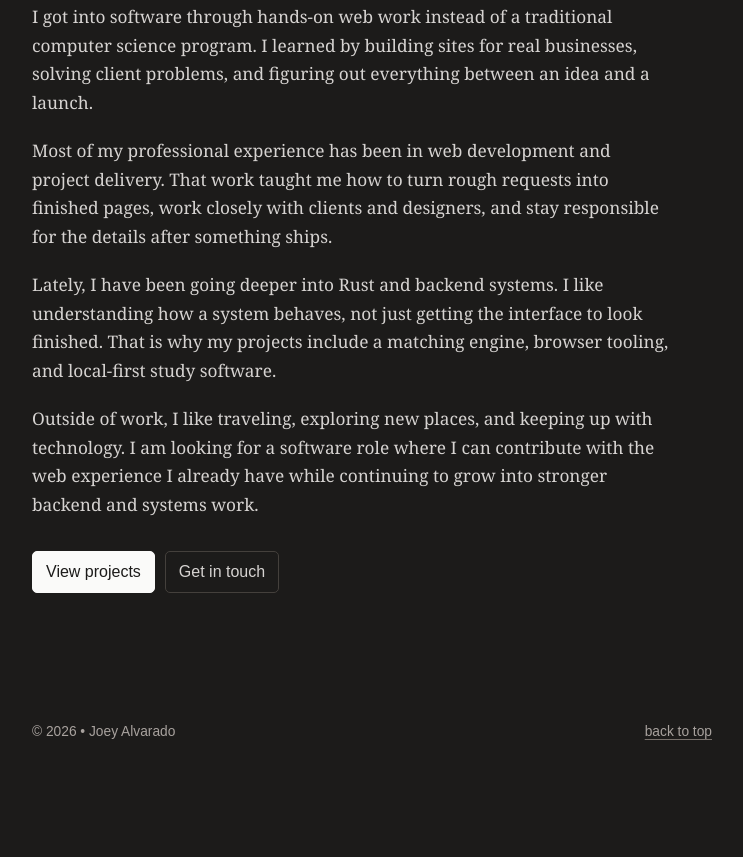
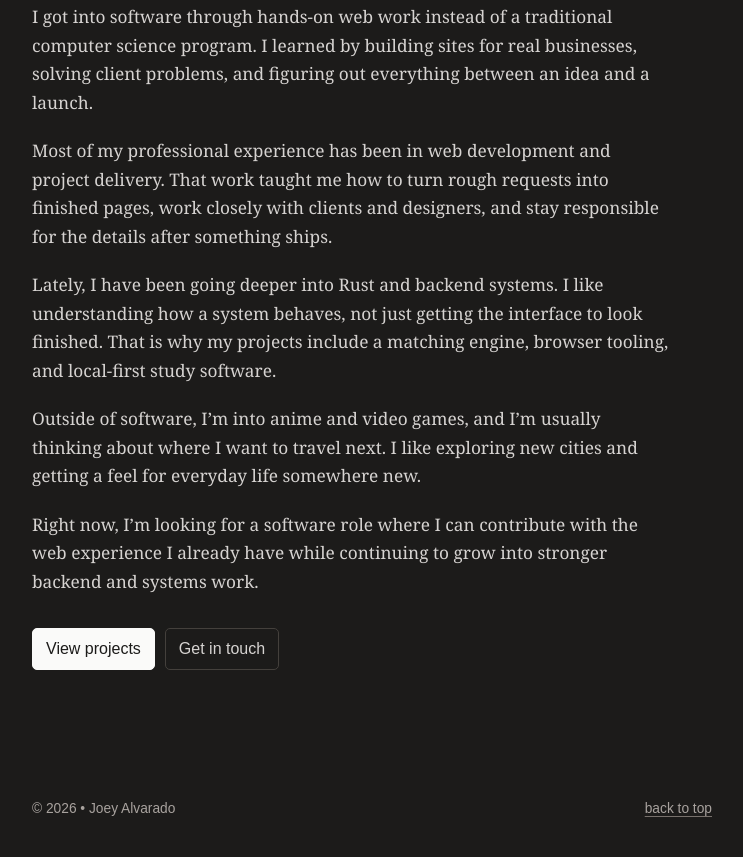
Before and after one commit to DigitalOutbreak/portfolio-resume, an Astro site: page /about in a window 1280 px wide. Shown: the part 850-1707 px from the top of the page, without its empty margins (268-1011 px from the left). Before the commit the page ends 1630 px from the top, so only its background shows below. Built offline with nearby package versions, Linux system fonts and the light colour scheme; Astro itself is replaced by a stand-in of ours.

Commit message:
copy: add personal interests to about page

```diff
--- a/src/pages/about.astro
+++ b/src/pages/about.astro
@@ -35,7 +35,9 @@ import aboutPhoto from '../assets/joey-alvarado-colorful-wall.jpg';
 
       <p>Lately, I have been going deeper into Rust and backend systems. I like understanding how a system behaves, not just getting the interface to look finished. That is why my projects include a matching engine, browser tooling, and local-first study software.</p>
 
-      <p>Outside of work, I like traveling, exploring new places, and keeping up with technology. I am looking for a software role where I can contribute with the web experience I already have while continuing to grow into stronger backend and systems work.</p>
+      <p>Outside of software, I’m into anime and video games, and I’m usually thinking about where I want to travel next. I like exploring new cities and getting a feel for everyday life somewhere new.</p>
+
+      <p>Right now, I’m looking for a software role where I can contribute with the web experience I already have while continuing to grow into stronger backend and systems work.</p>
     </div>
 
     <div class="actions about-actions">
```
